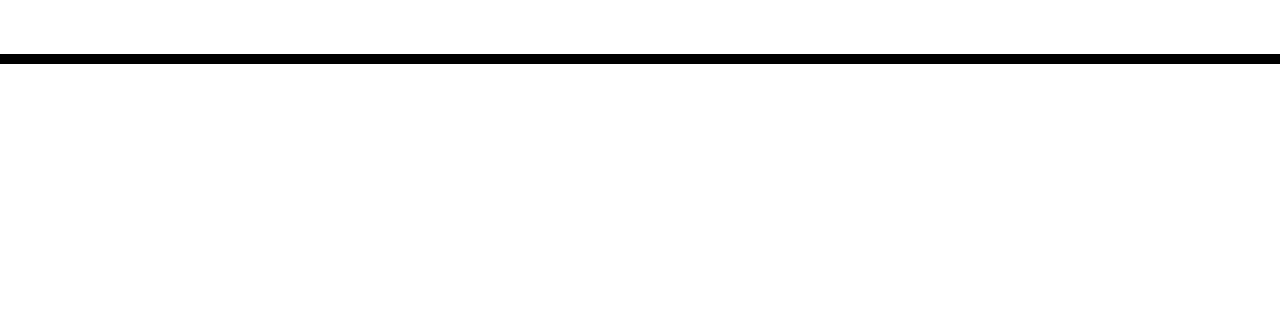
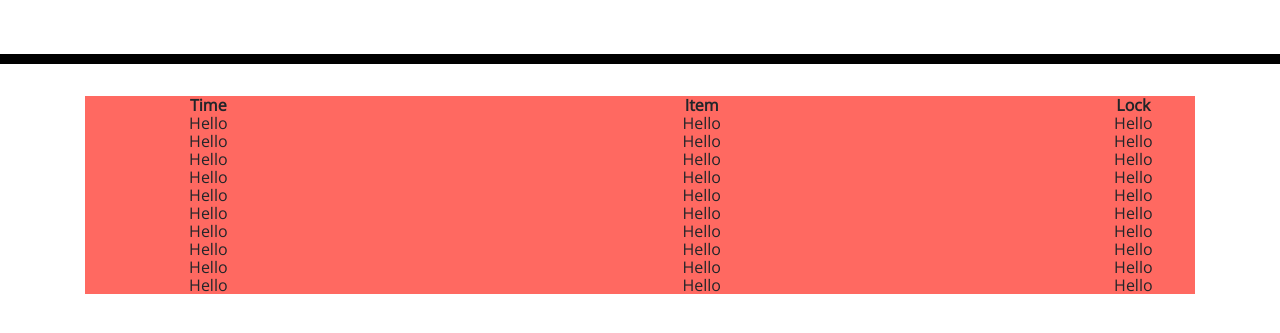
Before and after one commit to hamzsait/WorkDayScheduler, a plain HTML site: page index.html in a window 1280 px wide. Shown: the part 245-578 px from the top of the page. Drawn offline with nearby package versions, Linux system fonts and the light colour scheme.

Commit message:
added a basic table

```diff
--- a/assets/script.js
+++ b/assets/script.js
@@ -1,4 +1,25 @@
-var currentDay = document.getElementById("currentDay")
+$('#currentDay').text(moment().format("LL"))
+$('#currentDay').css("font-size", "25px")
 
-currentDay.textContent = moment().format("LL")
-currentDay.style.fontSize = "25px"
+for (x = 0; x < 10; x++){
+
+    var time = 9
+
+    var table = $('#table')
+
+    var row = $('<tr>')
+
+    col1 = $('<td>').text("Hello")
+    col2 = $('<td>').text("Hello")
+    col3 = $('<td>').text("Hello")
+
+    col1.attr("id","col1")
+    col2.attr("id","col2")
+    col3.attr("id","col3")
+
+    row.append(col1)
+    row.append(col2)
+    row.append(col3)
+
+    table.append(row)
+}
--- a/assets/style.css
+++ b/assets/style.css
@@ -69,3 +69,22 @@ textarea {
   font-size: 20px;
   transition: all 0.3s ease-in-out;
 }
+
+#table{
+  width:100%;
+  background-color: #ff6961;
+}
+
+#col1{
+  width:20%;
+  text-align: center;
+}
+
+#col2{
+  width:60%;
+  text-align: center;
+}
+#col3{
+  width:10%;
+  text-align: center;
+}
--- a/index.html
+++ b/index.html
@@ -23,13 +23,21 @@
   </head>
 
   <body>
+
     <header class="jumbotron">
       <h1 class="display-3">Work Day Scheduler</h1>
       <p class="lead">A simple calendar app for scheduling your work day</p>
       <p id="currentDay" class="lead"></p>
     </header>
+
     <div class="container">
-      <!-- Timeblocks go here -->
+      <table id="table">
+        <tr>
+            <th id = "col1">Time</th>
+            <th id = "col2">Item</th>
+            <th id = "col3">Lock</th>
+        </tr>
+      </table>
     </div>
 
 
```
